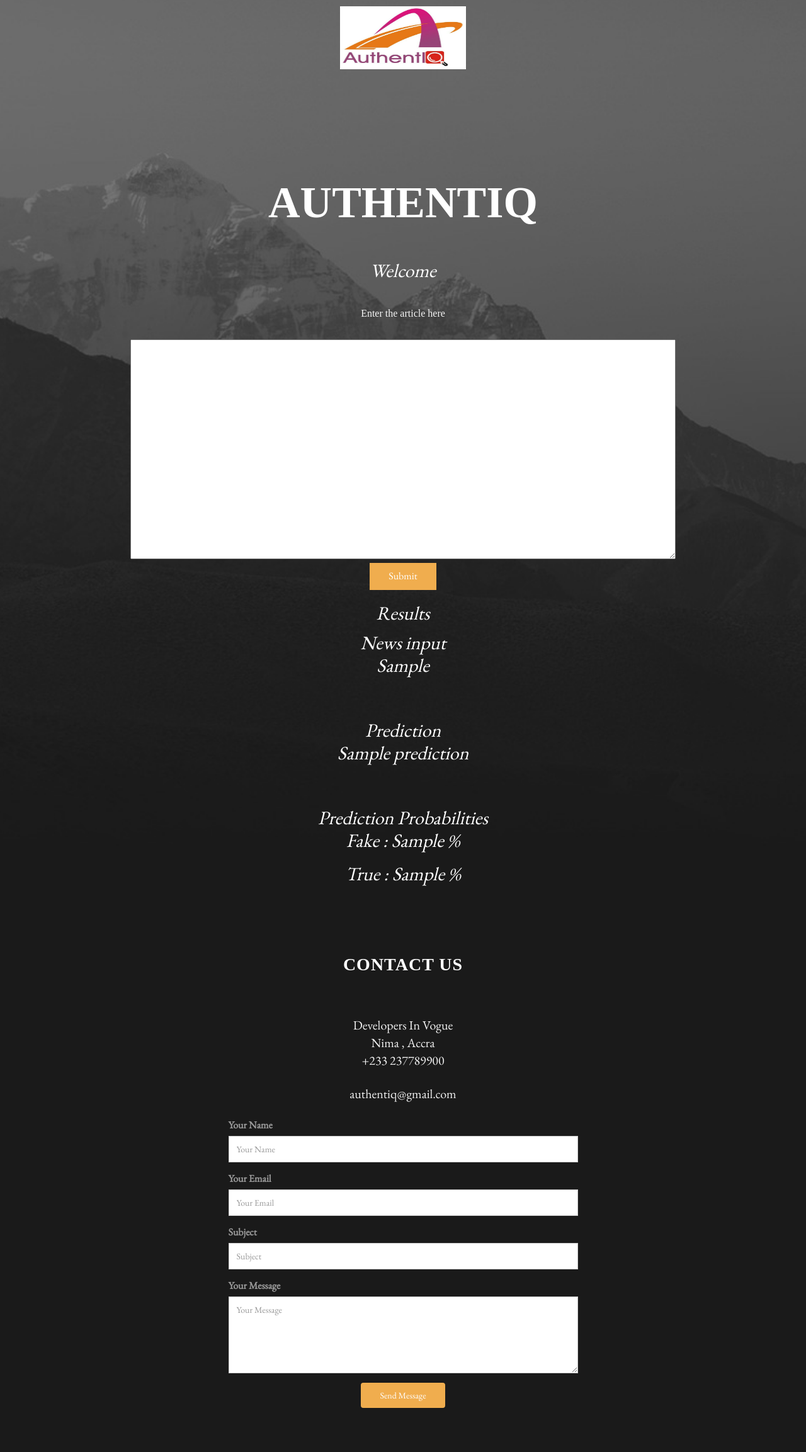
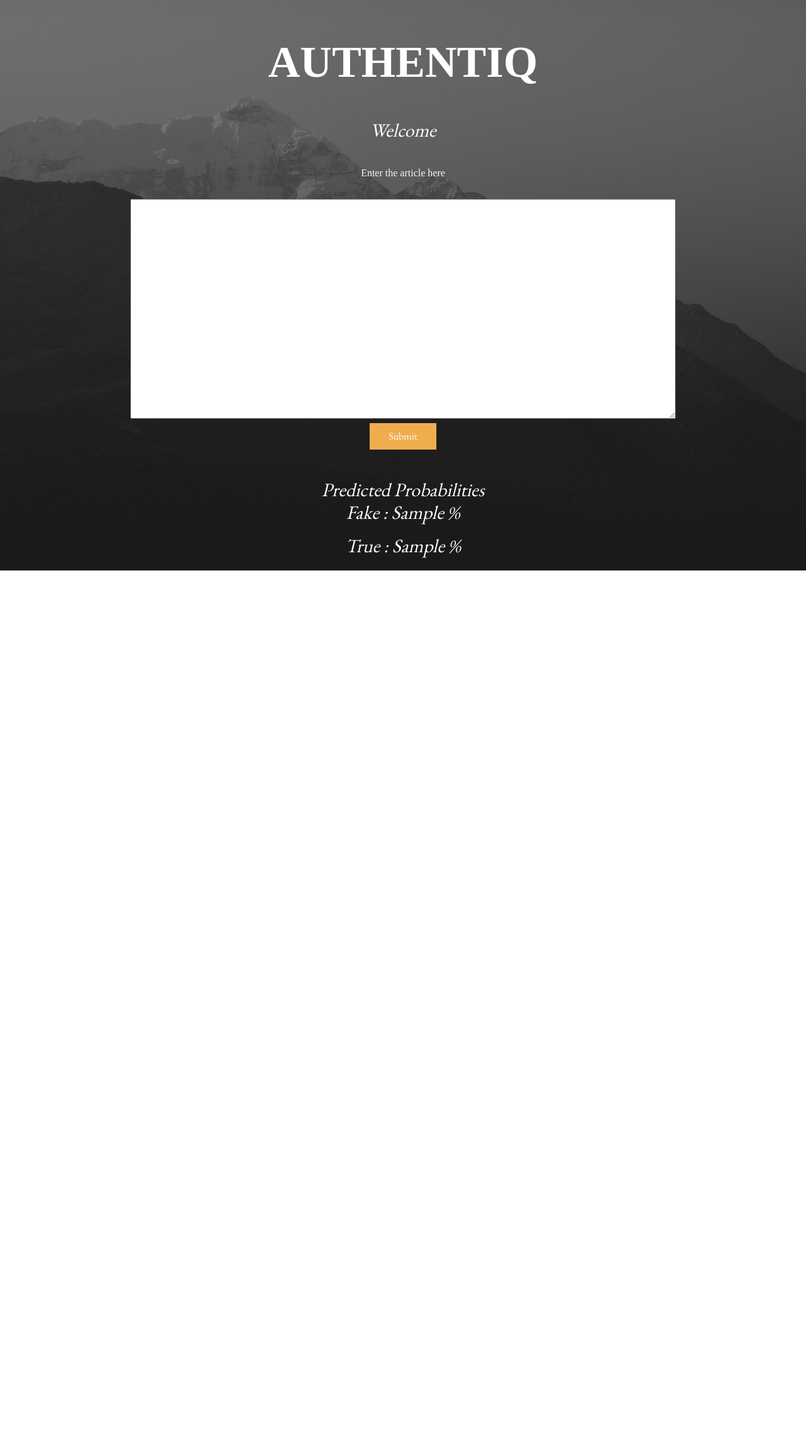
Before and after one commit to elvisagbey/fake_news_detection, a Flask app: template templates/index.html in a window 1280 px wide. Shown: the whole page at 63% size. After the commit the page ends 906 px from the top, so only its background shows below. Run offline with Flask 2, Linux system fonts and the light colour scheme; the template is opened without the code that fills it: most values are stand-ins (such as "Sample title", 1, 10 or a date in 2020); some libraries are stand-ins or nearby versions.

Commit message:
changed the landing page from the previous one used to students to a minimalist one. Removed the logo and the form input section. Also removed the results tag

```diff
--- a/static/css/style.css
+++ b/static/css/style.css
@@ -1,4 +1,3 @@
-
 body {
   background-color: #f2f2f2;
   font-family: 'EB Garamond', serif;
@@ -11,7 +10,12 @@
 
 /* Titles */
 
-h1, h2, h3, h4, h5, h6 {
+h1,
+h2,
+h3,
+h4,
+h5,
+h6 {
   font-family: 'Halo Handletter';
   font-weight: 300;
   color: #333;
@@ -40,13 +44,15 @@
   transition: color 0.1s ease-in, background 0.1s ease-in;
 }
 
-a:hover, a:focus {
+a:hover,
+a:focus {
   color: #7b7b7b;
   text-decoration: none;
   outline: 0;
 }
 
-a:before, a:after {
+a:before,
+a:after {
   -webkit-transition: color 0.1s ease-in, background 0.1s ease-in;
   -moz-transition: color 0.1s ease-in, background 0.1s ease-in;
   -ms-transition: color 0.1s ease-in, background 0.1s ease-in;
@@ -87,7 +93,7 @@
 }
 
 #headerwrap h1 {
-  margin-top: 150px;
+  margin-top: 50px;
   color: white;
   font-size: 70px;
   font-weight: 700;
@@ -109,7 +115,7 @@
 
 /* Footer Wrap */
 
-#f {
+/* #f {
   background: #1a1a1a;
   padding-top: 70px;
   padding-bottom: 70px;
@@ -136,7 +142,7 @@
 
 #f img {
   text-align: center;
-}
+} */
 
 
 
@@ -156,7 +162,8 @@
   left: -200px;
 }
 
-.menu, .body-push {
+.menu,
+.body-push {
   -webkit-transition: all .3s ease;
   -moz-transition: all .3s ease;
   -ms-transition: all .3s ease;
@@ -207,7 +214,8 @@
   color: #999;
 }
 
-.contact-form input, .contact-form textarea {
+.contact-form input,
+.contact-form textarea {
   padding: 10px 12px;
   border-radius: 0;
   box-shadow: none;
@@ -219,7 +227,7 @@
   text-align: center;
 }
 
-.contact-form .form-send button  {
+.contact-form .form-send button {
   background: #f0ad4e;
   border: 0;
   padding: 10px 30px;
@@ -336,7 +344,7 @@
   cursor: pointer;
 }
 
-#results{
+#results {
   color: white;
   font-size: 30px;
   font-weight: 100;
--- a/templates/index.html
+++ b/templates/index.html
@@ -1,5 +1,6 @@
 <!DOCTYPE html>
 <html lang="en">
+
 <head>
   <meta charset="utf-8">
   <title>Authentiq</title>
@@ -22,6 +23,7 @@
   <!-- Main Stylesheet File -->
   <link href="../static/css/style.css" rel="stylesheet">
 </head>
+
 <body>
 
 
@@ -29,39 +31,35 @@
   <section id="home" name="home"></section>
   <div id="headerwrap">
     <div class="container">
-      <div class="img">
+      <!-- <div class="img">
         <img src="../static/img/img.jpg", width="200", height="100">
       </div>
-      <br>
+      <br> -->
       <div class="row">
         <h1>AUTHENTIQ</h1>
         <br>
         <h3 style="font-style: italic;">Welcome</h3>
         <br>
-        <h6 style= "font:Garamond; color:whitesmoke; font-size: medium;">Enter the article here</h6>
+        <h6 style="font:Garamond; color:whitesmoke; font-size: medium;">Enter the article here</h6>
         <form method="POST">
           <label for="text_id"></label>
           <br>
-        <textarea name="text"
-          id="text_id"
-          placeholder="Enter here"
-          cols="100"
-          rows="15"
-          required>
+          <textarea name="text" id="text_id" placeholder="Enter here" cols="100" rows="15" required>
         </textarea>
           <br>
           <input type="submit" id="submit_button">
         </form>
       </div>
       <div id="results">
-      <h3>Results</h3>
-      <span>News input </span>
+        <br>
+        <!-- <h3>Results</h3> -->
+        <!-- <span>News input </span>
         <p>{{context.user_input}}</p>
-      <br>
-      <span>Prediction</span>
-      <p>{{context.prediction}}</p>
-      <br>
-      <span>Prediction Probabilities</span>
+        <br> -->
+        <!-- <span>Prediction</span>
+        <p>{{context.prediction}} (</p> -->
+        <!-- <br> -->
+        <span>Predicted Probabilities</span>
         <p>Fake : {{context.prob_fake}} %</p>
         <p>True : {{context.prob_true}} %</p>
       </div>
@@ -74,16 +72,17 @@
   </div>
 
 
-  <!-- ========== CONTACT SECTION ========== -->
+  <!-- ========== CONTACT SECTION ==========
   <section id="contact" name="contact"></section>
   <div id="f">
     <div class="container">
       <div class="row">
         <h3>CONTACT US</h3>
-        <p class="centered"><i class="icon icon-circle"></i><i class="icon icon-circle"></i><i class="icon icon-circle"></i></p>
+        <p class="centered"><i class="icon icon-circle"></i><i class="icon icon-circle"></i><i
+            class="icon icon-circle"></i></p>
 
         <div class="col-lg-6 col-lg-offset-3">
-          <p>Developers In Vogue<br/>Nima , Accra<br/>+233 237789900</p>
+          <p>Developers In Vogue<br />Nima , Accra<br />+233 237789900</p>
           <p>authentiq@gmail.com</p>
         </div>
       </div>
@@ -94,23 +93,27 @@
 
             <div class="form-group">
               <label for="contact-name">Your Name</label>
-              <input type="name" name="name" class="form-control" id="contact-name" placeholder="Your Name" data-rule="minlen:4" data-msg="Please enter at least 4 chars" >
+              <input type="name" name="name" class="form-control" id="contact-name" placeholder="Your Name"
+                data-rule="minlen:4" data-msg="Please enter at least 4 chars">
               <div class="validate"></div>
             </div>
             <div class="form-group">
               <label for="contact-email">Your Email</label>
-              <input type="email" name="email" class="form-control" id="contact-email" placeholder="Your Email" data-rule="email" data-msg="Please enter a valid email">
+              <input type="email" name="email" class="form-control" id="contact-email" placeholder="Your Email"
+                data-rule="email" data-msg="Please enter a valid email">
               <div class="validate"></div>
             </div>
             <div class="form-group">
               <label for="contact-subject">Subject</label>
-              <input type="text" name="subject" class="form-control" id="contact-subject" placeholder="Subject" data-rule="minlen:4" data-msg="Please enter at least 8 chars of subject">
+              <input type="text" name="subject" class="form-control" id="contact-subject" placeholder="Subject"
+                data-rule="minlen:4" data-msg="Please enter at least 8 chars of subject">
               <div class="validate"></div>
             </div>
 
             <div class="form-group">
               <label for="contact-message">Your Message</label>
-              <textarea class="form-control" name="message" id="contact-message" placeholder="Your Message" rows="5" data-rule="required" data-msg="Please write something for us"></textarea>
+              <textarea class="form-control" name="message" id="contact-message" placeholder="Your Message" rows="5"
+                data-rule="required" data-msg="Please write something for us"></textarea>
               <div class="validate"></div>
             </div>
 
@@ -127,7 +130,7 @@
         </div>
       </div>
     </div>
-  </div>
+  </div> -->
 
 
   </div>
@@ -143,4 +146,5 @@
 
 
 </body>
+
 </html>
```
Lines whose indentation alone changed are shown as unchanged.
